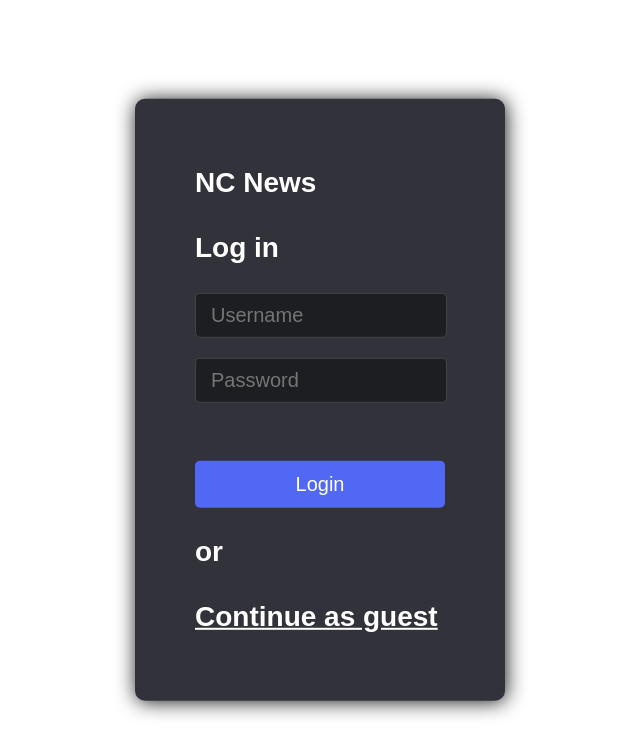
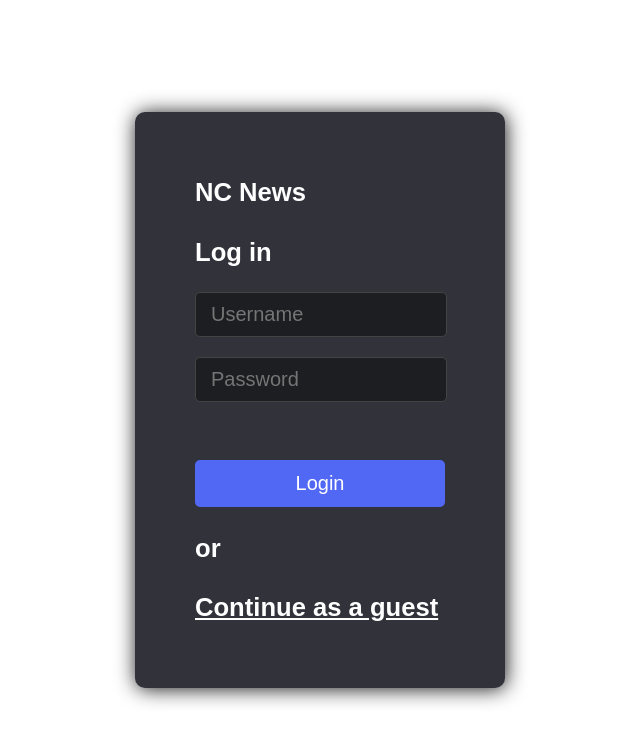
Before and after one commit to rvallely/nc-news, a React (Create React App) app: page / in a window 1280 px wide. Shown: the top 756 px of the page, without its empty margins (320-960 px from the left). Built offline with nearby package versions, Linux system fonts and the light colour scheme.

Commit message:
fix small typo on login form

```diff
--- a/src/App.css
+++ b/src/App.css
@@ -107,7 +107,7 @@
   margin: 20px 0;
 }
 .login-form input {
-  font-size: 20px;
+  font-size:20px;
   text-indent: 15px;
   width: 100%;
   border: 1px solid #444;
@@ -118,7 +118,7 @@
 }
 
 .login-form h2 {
-  font-size: 1.75em;
+  font-size: 1.6em;
   color: #fff;
   text-align: left;
 }
--- a/src/components/General/Login.jsx
+++ b/src/components/General/Login.jsx
@@ -68,7 +68,7 @@ const Login = () => {
                 </form>
                 <h2>or</h2>
                 <Link style={{'text-decoration': 'underline', 'color': '#fff'}} className='link' key='home' to='/articles'>
-                    <h2>Continue as guest</h2>
+                    <h2>Continue as a guest</h2>
                 </Link>
             </div>
         </div>
```
